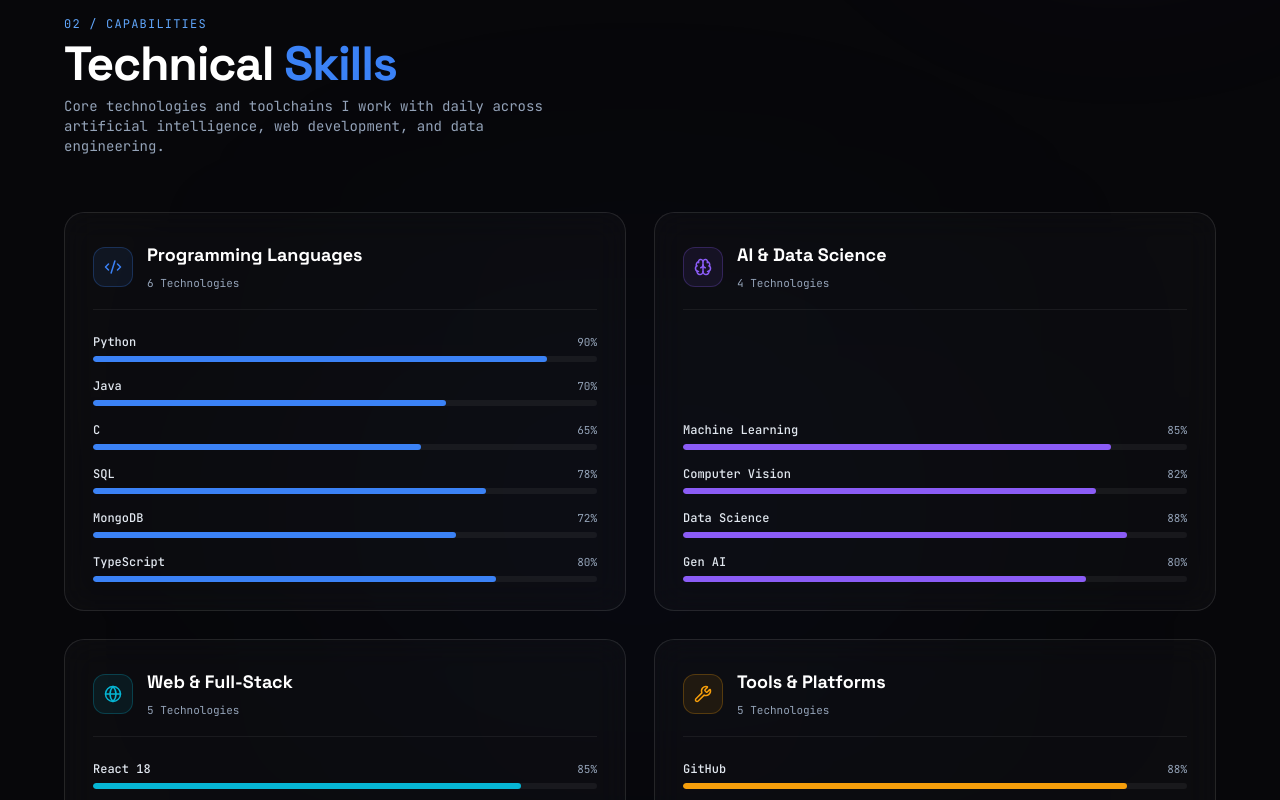
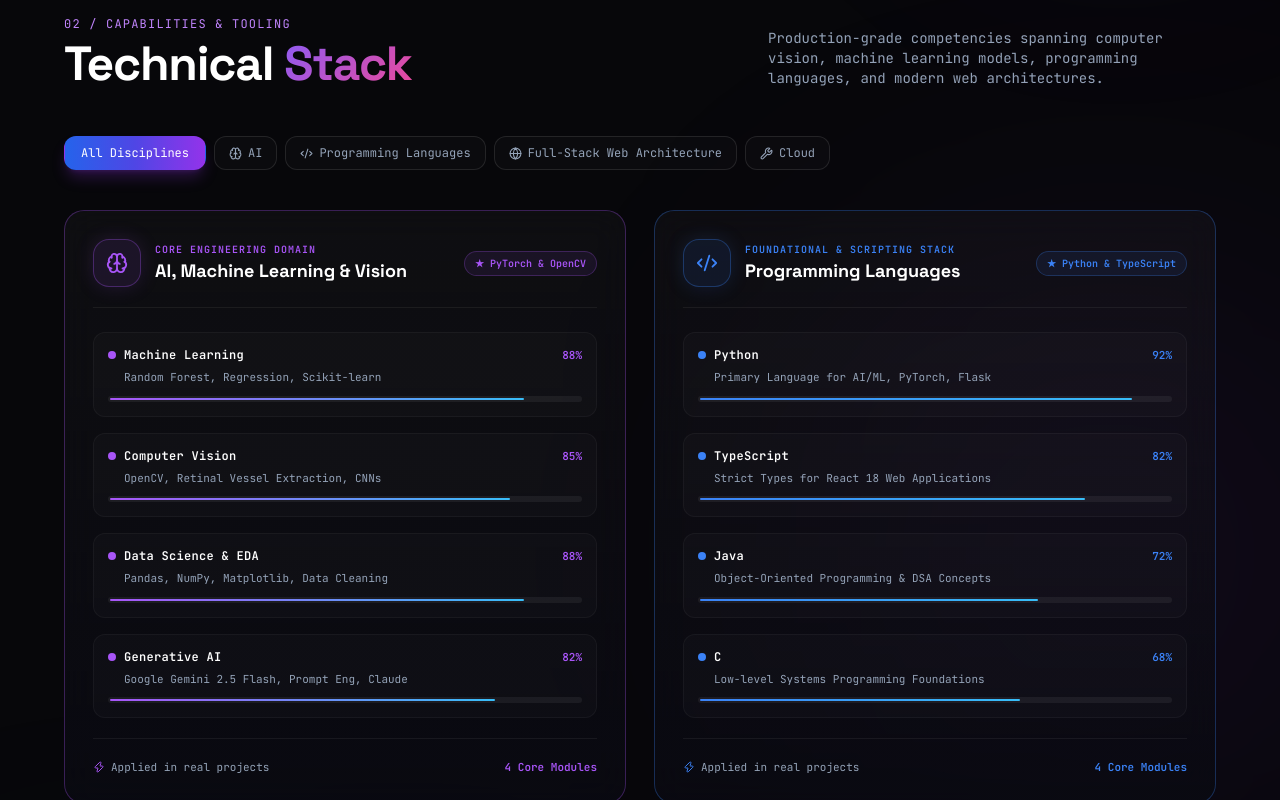
Before and after one commit to PraveenKumarE1/portfolio, a React (Vite) app: page / in a window 1280 px wide. Shown: the part 1940-2740 px from the top of the page. Built offline with nearby package versions, Linux system fonts and the light colour scheme.

Commit message:
feat: redesign technical skills into an elegant Bento Matrix with interactive disciplines and project applications

```diff
--- a/src/components/sections/Skills.tsx
+++ b/src/components/sections/Skills.tsx
@@ -1,127 +1,263 @@
-import { motion } from "framer-motion";
-import { Code2, Brain, Globe, Wrench } from "lucide-react";
+import { useState } from "react";
+import { motion, AnimatePresence } from "framer-motion";
+import { Brain, Code2, Globe, Wrench, Sparkles, Database, Terminal, Cpu, CheckCircle2, Layers, Zap } from "lucide-react";
 import { skills } from "../../data/portfolio";
 
-const skillCategories = [
+const bentoCategories = [
   {
-    title: "Programming Languages",
-    icon: Code2,
-    color: "#3B82F6",
-    colorClass: "text-blue-400",
-    bgClass: "bg-blue-600/10 border-blue-500/30",
-    items: skills.programming,
+    id: "ai",
+    title: "AI, Machine Learning & Vision",
+    subtitle: "Core Engineering Domain",
+    icon: Brain,
+    accentColor: "#A855F7",
+    borderColor: "border-purple-500/30 hover:border-purple-500/60",
+    glowColor: "rgba(168, 85, 247, 0.2)",
+    featured: "PyTorch & OpenCV",
+    skillsList: [
+      { name: "Machine Learning", level: 88, tag: "Random Forest, Regression, Scikit-learn" },
+      { name: "Computer Vision", level: 85, tag: "OpenCV, Retinal Vessel Extraction, CNNs" },
+      { name: "Data Science & EDA", level: 88, tag: "Pandas, NumPy, Matplotlib, Data Cleaning" },
+      { name: "Generative AI", level: 82, tag: "Google Gemini 2.5 Flash, Prompt Eng, Claude" },
+    ],
   },
   {
-    title: "AI & Data Science",
-    icon: Brain,
-    color: "#8B5CF6",
-    colorClass: "text-purple-400",
-    bgClass: "bg-purple-600/10 border-purple-500/30",
-    items: skills.ai,
+    id: "languages",
+    title: "Programming Languages",
+    subtitle: "Foundational & Scripting Stack",
+    icon: Code2,
+    accentColor: "#3B82F6",
+    borderColor: "border-blue-500/30 hover:border-blue-500/60",
+    glowColor: "rgba(59, 130, 246, 0.2)",
+    featured: "Python & TypeScript",
+    skillsList: [
+      { name: "Python", level: 92, tag: "Primary Language for AI/ML, PyTorch, Flask" },
+      { name: "TypeScript", level: 82, tag: "Strict Types for React 18 Web Applications" },
+      { name: "Java", level: 72, tag: "Object-Oriented Programming & DSA Concepts" },
+      { name: "C", level: 68, tag: "Low-level Systems Programming Foundations" },
+    ],
   },
   {
-    title: "Web & Full-Stack",
+    id: "web",
+    title: "Full-Stack Web Architecture",
+    subtitle: "Modern Digital Product Development",
     icon: Globe,
-    color: "#06B6D4",
-    colorClass: "text-cyan-400",
-    bgClass: "bg-cyan-600/10 border-cyan-500/30",
-    items: skills.web,
+    accentColor: "#06B6D4",
+    borderColor: "border-cyan-500/30 hover:border-cyan-500/60",
+    glowColor: "rgba(6, 182, 212, 0.2)",
+    featured: "React 18 & Supabase",
+    skillsList: [
+      { name: "React 18 & Vite", level: 88, tag: "Component Architecture, Hooks, State Management" },
+      { name: "HTML5 / Tailwind CSS", level: 90, tag: "Modern Responsive Layouts, Animations" },
+      { name: "JavaScript (ES6+)", level: 86, tag: "Async/Await, REST APIs, DOM Manipulation" },
+      { name: "Flask & Node.js", level: 78, tag: "Python Model Serving & RESTful Backends" },
+    ],
   },
   {
-    title: "Tools & Platforms",
+    id: "tools",
+    title: "Cloud, Data & Engineering Tools",
+    subtitle: "Production Environments & GIS",
     icon: Wrench,
-    color: "#F59E0B",
-    colorClass: "text-amber-400",
-    bgClass: "bg-amber-600/10 border-amber-500/30",
-    items: skills.tools,
+    accentColor: "#F59E0B",
+    borderColor: "border-amber-500/30 hover:border-amber-500/60",
+    glowColor: "rgba(245, 158, 11, 0.2)",
+    featured: "GitHub & SQLite",
+    skillsList: [
+      { name: "SQL & SQLite", level: 80, tag: "Relational Schemas, Queries & Reporting" },
+      { name: "MongoDB", level: 74, tag: "NoSQL Document Storage & Collections" },
+      { name: "GitHub & Version Control", level: 90, tag: "11 Open-Source Repositories & Workflows" },
+      { name: "Leaflet Maps & Supabase", level: 80, tag: "Geolocation Mapping & Realtime Cloud DB" },
+    ],
   },
 ];
 
 export default function Skills() {
+  const [activeCategory, setActiveCategory] = useState("all");
+  const [hoveredSkill, setHoveredSkill] = useState<{ name: string; tag: string; level: number } | null>(null);
+
+  const displayedCategories = activeCategory === "all"
+    ? bentoCategories
+    : bentoCategories.filter((c) => c.id === activeCategory);
+
   return (
     <section id="skills" className="relative section-padding border-t border-white/[0.05]">
-      {/* Background ambient lighting */}
-      <div className="absolute top-1/2 left-1/2 -translate-x-1/2 -translate-y-1/2 w-[600px] h-[350px] bg-blue-600/5 blur-[160px] rounded-full pointer-events-none" />
+      {/* Ambient background glows */}
+      <div className="absolute top-1/4 -right-20 w-[500px] h-[500px] bg-purple-600/10 blur-[160px] rounded-full pointer-events-none" />
+      <div className="absolute bottom-10 -left-20 w-[500px] h-[500px] bg-blue-600/10 blur-[150px] rounded-full pointer-events-none" />
 
       <div className="max-w-6xl mx-auto">
-        {/* Header - Simple & Neat */}
-        <div className="mb-14 text-center md:text-left">
-          <span className="text-xs font-mono text-blue-400 uppercase tracking-widest block mb-2">
-            02 / Capabilities
+        {/* Header */}
+        <div className="flex flex-col md:flex-row md:items-end justify-between mb-12 gap-6">
+          <div>
+            <span className="text-xs font-mono text-purple-400 uppercase tracking-widest block mb-2">
+              02 / Capabilities & Tooling
             </span>
             <h2 className="text-3xl sm:text-4xl md:text-5xl font-bold font-display text-white tracking-tight">
-            Technical <span className="text-blue-500">Skills</span>
+              Technical <span className="gradient-purple-pink">Stack</span>
             </h2>
-          <p className="text-sm font-mono text-slate-400 mt-2 max-w-lg">
-            Core technologies and toolchains I work with daily across artificial intelligence, web development, and data engineering.
+          </div>
+          <p className="text-sm font-mono text-slate-400 max-w-md">
+            Production-grade competencies spanning computer vision, machine learning models, programming languages, and modern web architectures.
           </p>
         </div>
 
-        {/* 4 Clean, Neat Category Cards */}
+        {/* View Switcher Pills */}
+        <div className="flex flex-wrap items-center gap-2 mb-10">
+          <button
+            onClick={() => setActiveCategory("all")}
+            className={`px-4 py-2 rounded-xl text-xs font-mono transition-all duration-200 border ${
+              activeCategory === "all"
+                ? "bg-gradient-to-r from-blue-600 via-indigo-600 to-purple-600 text-white border-transparent shadow-lg shadow-purple-600/25"
+                : "bg-white/[0.02] border-white/10 text-slate-400 hover:text-white hover:bg-white/[0.05]"
+            }`}
+          >
+            All Disciplines
+          </button>
+          {bentoCategories.map((cat) => {
+            const Icon = cat.icon;
+            const isSelected = activeCategory === cat.id;
+            return (
+              <button
+                key={cat.id}
+                onClick={() => setActiveCategory(cat.id)}
+                className={`flex items-center gap-1.5 px-3.5 py-2 rounded-xl text-xs font-mono transition-all duration-200 border ${
+                  isSelected
+                    ? "text-white border-transparent shadow-md"
+                    : "bg-white/[0.02] border-white/10 text-slate-400 hover:text-white hover:bg-white/[0.05]"
+                }`}
+                style={{
+                  backgroundColor: isSelected ? cat.accentColor : undefined,
+                  boxShadow: isSelected ? `0 0 20px ${cat.accentColor}40` : undefined,
+                }}
+              >
+                <Icon size={13} />
+                <span>{cat.title.split(",")[0].split("&")[0].trim()}</span>
+              </button>
+            );
+          })}
+        </div>
+
+        {/* Bento Grid Layout - High Visual Impact & Elegant */}
         <div className="grid md:grid-cols-2 gap-7">
-          {skillCategories.map((category) => {
+          {displayedCategories.map((category) => {
             const Icon = category.icon;
 
             return (
               <div
-                key={category.title}
-                className="clean-card p-6 sm:p-7 border border-white/10 flex flex-col justify-between group transition-all duration-300 relative"
+                key={category.id}
+                className={`clean-card overflow-hidden border ${category.borderColor} p-6 sm:p-7 flex flex-col justify-between group transition-all duration-300 relative`}
+                style={{
+                  background: `linear-gradient(180deg, rgba(255,255,255,0.03) 0%, rgba(10,10,18,0.85) 100%)`,
+                }}
                 onMouseEnter={(e) => {
-                  e.currentTarget.style.borderColor = `${category.color}60`;
-                  e.currentTarget.style.boxShadow = `0 16px 32px -8px rgba(0,0,0,0.5), 0 0 25px -4px ${category.color}20`;
+                  e.currentTarget.style.boxShadow = `0 20px 40px -12px rgba(0,0,0,0.6), 0 0 35px -6px ${category.glowColor}`;
                 }}
                 onMouseLeave={(e) => {
-                  e.currentTarget.style.borderColor = "rgba(255,255,255,0.08)";
                   e.currentTarget.style.boxShadow = "none";
                 }}
               >
-                {/* Category Header */}
-                <div className="flex items-center gap-3.5 mb-6 pb-4 border-b border-white/[0.06]">
+                {/* Bento Card Header */}
+                <div className="flex items-center justify-between pb-5 border-b border-white/[0.06] mb-6">
+                  <div className="flex items-center gap-3.5">
                     <div
-                    className="w-10 h-10 rounded-xl border flex items-center justify-center shrink-0"
+                      className="w-12 h-12 rounded-2xl border flex items-center justify-center shadow-lg"
                       style={{
-                      backgroundColor: `${category.color}15`,
-                      borderColor: `${category.color}40`,
-                      color: category.color,
+                        backgroundColor: `${category.accentColor}18`,
+                        borderColor: `${category.accentColor}50`,
+                        color: category.accentColor,
+                        boxShadow: `0 0 20px ${category.accentColor}25`,
                       }}
                     >
-                    <Icon size={18} />
+                      <Icon size={22} />
                     </div>
                     <div>
+                      <span
+                        className="text-[10px] font-mono uppercase tracking-widest block font-semibold"
+                        style={{ color: category.accentColor }}
+                      >
+                        {category.subtitle}
+                      </span>
                       <h3 className="font-display font-bold text-lg text-white">
                         {category.title}
                       </h3>
-                    <span className="text-[11px] font-mono text-slate-400">
-                      {category.items.length} Technologies
-                    </span>
                     </div>
                   </div>
 
-                {/* Neat Tech Badges & Minimal Proficiency Bar */}
+                  <span
+                    className="text-[10px] font-mono px-2.5 py-1 rounded-full border font-semibold hidden sm:inline-block"
+                    style={{
+                      backgroundColor: `${category.accentColor}15`,
+                      borderColor: `${category.accentColor}40`,
+                      color: category.accentColor,
+                    }}
+                  >
+                    ★ {category.featured}
+                  </span>
+                </div>
+
+                {/* Skills Interactive List */}
                 <div className="space-y-4">
-                  {category.items.map((skill) => (
-                    <div key={skill.name} className="group/item">
+                  {category.skillsList.map((skill) => (
+                    <div
+                      key={skill.name}
+                      onMouseEnter={() => setHoveredSkill(skill)}
+                      onMouseLeave={() => setHoveredSkill(null)}
+                      className="p-3.5 rounded-xl bg-white/[0.02] hover:bg-white/[0.05] border border-white/[0.04] hover:border-white/[0.12] transition-all cursor-default"
+                    >
+                      {/* Name & Mastery Percentage */}
                       <div className="flex items-center justify-between text-xs font-mono mb-1.5">
-                        <span className="text-slate-200 font-medium group-hover/item:text-white transition-colors">
+                        <div className="flex items-center gap-2">
+                          <span
+                            className="w-2 h-2 rounded-full"
+                            style={{ backgroundColor: category.accentColor }}
+                          />
+                          <span className="font-bold text-white tracking-wide">
                             {skill.name}
                           </span>
-                        <span className="text-slate-400 text-[11px]">
+                        </div>
+
+                        <span
+                          className="font-bold text-[11px]"
+                          style={{ color: category.accentColor }}
+                        >
                           {skill.level}%
                         </span>
                       </div>
 
-                      {/* Minimal, Sleek Progress Bar */}
-                      <div className="w-full h-1.5 bg-white/[0.05] rounded-full overflow-hidden">
-                        <div
-                          className="h-full rounded-full transition-all duration-500"
+                      {/* Use-Case / Application tag */}
+                      <p className="text-[11px] font-mono text-slate-400 mb-2.5 pl-4">
+                        {skill.tag}
+                      </p>
+
+                      {/* Smooth Level Progress Bar */}
+                      <div className="w-full h-1.5 bg-white/[0.06] rounded-full overflow-hidden p-0.5">
+                        <motion.div
+                          initial={{ width: 0 }}
+                          whileInView={{ width: `${skill.level}%` }}
+                          viewport={{ once: true }}
+                          transition={{ duration: 0.9, ease: "easeOut" }}
+                          className="h-full rounded-full"
                           style={{
-                            width: `${skill.level}%`,
-                            backgroundColor: category.color,
+                            background: `linear-gradient(90deg, ${category.accentColor} 0%, #38BDF8 100%)`,
                           }}
                         />
                       </div>
                     </div>
                   ))}
+                </div>
+
+                {/* Card Footer Metric */}
+                <div className="pt-5 mt-5 border-t border-white/[0.06] flex items-center justify-between text-xs font-mono text-slate-400">
+                  <span className="flex items-center gap-1.5 text-[11px]">
+                    <Zap size={12} style={{ color: category.accentColor }} />
+                    Applied in real projects
+                  </span>
+
+                  <span
+                    className="text-[11px] font-semibold"
+                    style={{ color: category.accentColor }}
+                  >
+                    {category.skillsList.length} Core Modules
+                  </span>
                 </div>
 
               </div>
```
Lines whose indentation alone changed are shown as unchanged.
